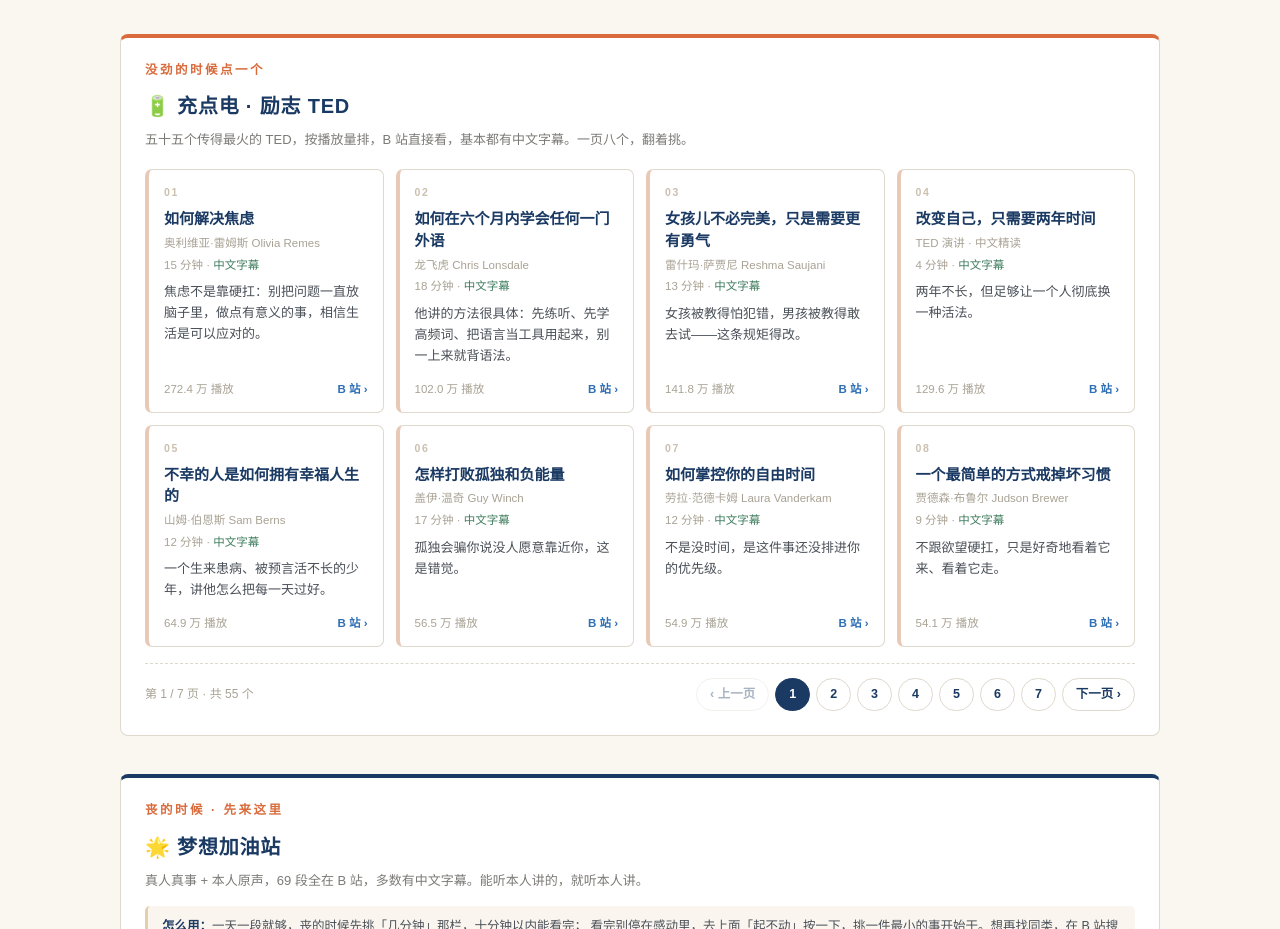
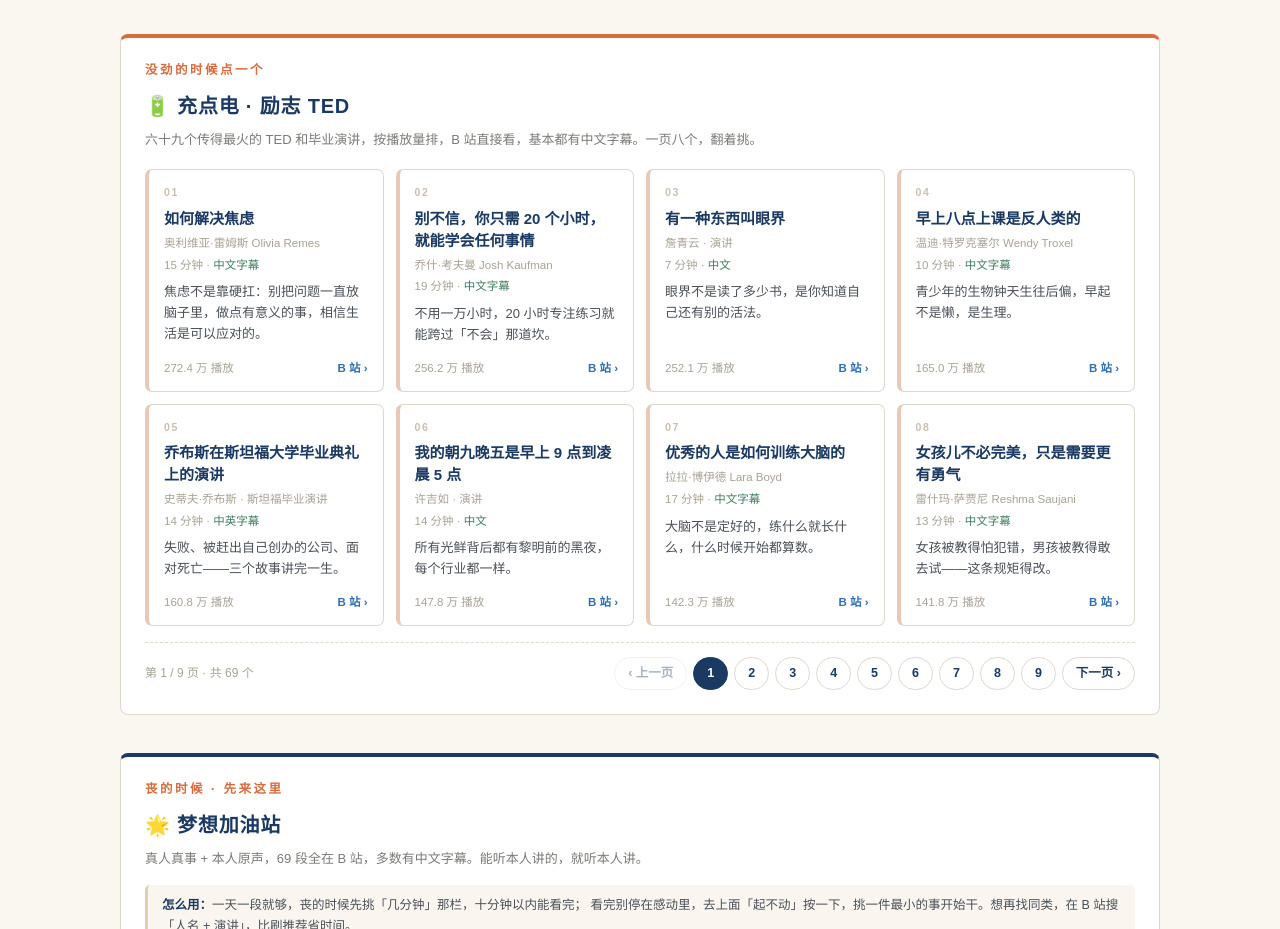
Before and after one commit to Mingyu92/team-plan, a plain HTML site: page home.html in a window 1280 px wide. Shown: the part 5120-6049 px from the top of the page. Drawn offline with Linux system fonts and the light colour scheme.

Commit message:
充点电：TED 从 55 段扩到 69 段，补乔布斯/詹青云/20小时/HeForShe 等 14 段（2026-11-20 核过 BV 与时长）

```diff
--- a/home.html
+++ b/home.html
@@ -1328,7 +1328,7 @@
       <div>
         <div class="kicker">没劲的时候点一个</div>
         <h2 id="tedTitle">🔋 充点电 · 励志 TED</h2>
-        <p>五十五个传得最火的 TED，按播放量排，B 站直接看，基本都有中文字幕。一页八个，翻着挑。</p>
+        <p>六十九个传得最火的 TED 和毕业演讲，按播放量排，B 站直接看，基本都有中文字幕。一页八个，翻着挑。</p>
       </div>
     </div>
     <div class="ted-grid" id="tedGrid"></div>
@@ -1694,14 +1694,40 @@
   var TED = [
 { t:'如何解决焦虑', by:'奥利维亚·雷姆斯 Olivia Remes', min:15, lang:'中文字幕', bv:'BV15b411L7M4', view:'272.4 万',
       why:'焦虑不是靠硬扛：别把问题一直放脑子里，做点有意义的事，相信生活是可以应对的。' },
+    { t:'别不信，你只需 20 个小时，就能学会任何事情', by:'乔什·考夫曼 Josh Kaufman', min:19, lang:'中文字幕', bv:'BV144411b7Uk', view:'256.2 万',
+      why:'不用一万小时，20 小时专注练习就能跨过「不会」那道坎。' },
+    { t:'有一种东西叫眼界', by:'詹青云 · 演讲', min:7, lang:'中文', bv:'BV16x411R7Rh', view:'252.1 万',
+      why:'眼界不是读了多少书，是你知道自己还有别的活法。' },
+    { t:'早上八点上课是反人类的', by:'温迪·特罗克塞尔 Wendy Troxel', min:10, lang:'中文字幕', bv:'BV1Wp4y1L7Pc', view:'165.0 万',
+      why:'青少年的生物钟天生往后偏，早起不是懒，是生理。' },
+    { t:'乔布斯在斯坦福大学毕业典礼上的演讲', by:'史蒂夫·乔布斯 · 斯坦福毕业演讲', min:14, lang:'中英字幕', bv:'BV1oW411h7Ea', view:'160.8 万',
+      why:'失败、被赶出自己创办的公司、面对死亡——三个故事讲完一生。' },
+    { t:'我的朝九晚五是早上 9 点到凌晨 5 点', by:'许吉如 · 演讲', min:14, lang:'中文', bv:'BV1Wt411J7nb', view:'147.8 万',
+      why:'所有光鲜背后都有黎明前的黑夜，每个行业都一样。' },
+    { t:'优秀的人是如何训练大脑的', by:'拉拉·博伊德 Lara Boyd', min:17, lang:'中文字幕', bv:'BV1iU4y1w7zP', view:'142.3 万',
+      why:'大脑不是定好的，练什么就长什么，什么时候开始都算数。' },
+{ t:'女孩儿不必完美，只是需要更有勇气', by:'雷什玛·萨贾尼 Reshma Saujani', min:13, lang:'中文字幕', bv:'BV1vW411q7AX', view:'141.8 万',
+      why:'女孩被教得怕犯错，男孩被教得敢去试——这条规矩得改。' },
+    { t:'你永远不会准备好', by:'励志短片', min:5, lang:'中文字幕', bv:'BV1ns411Y7Go', view:'132.4 万',
+      why:'等准备好再出发，就永远出发不了。' },
+{ t:'改变自己，只需要两年时间', by:'TED 演讲 · 中文精读', min:4, lang:'中文字幕', bv:'BV1m14y1h7Ah', view:'129.6 万',
+      why:'两年不长，但足够让一个人彻底换一种活法。' },
 { t:'如何在六个月内学会任何一门外语', by:'龙飞虎 Chris Lonsdale', min:18, lang:'中文字幕', bv:'BV1Hp421Q7E7', view:'102.0 万',
       why:'他讲的方法很具体：先练听、先学高频词、把语言当工具用起来，别一上来就背语法。' },
-    { t:'女孩儿不必完美，只是需要更有勇气', by:'雷什玛·萨贾尼 Reshma Saujani', min:13, lang:'中文字幕', bv:'BV1vW411q7AX', view:'141.8 万',
-      why:'女孩被教得怕犯错，男孩被教得敢去试——这条规矩得改。' },
-    { t:'改变自己，只需要两年时间', by:'TED 演讲 · 中文精读', min:4, lang:'中文字幕', bv:'BV1m14y1h7Ah', view:'129.6 万',
-      why:'两年不长，但足够让一个人彻底换一种活法。' },
+    { t:'致 91 岁的自己', by:'致 91 岁的双胞胎 · TEDx', min:14, lang:'中文字幕', bv:'BV1dX4y1b7YD', view:'94.6 万',
+      why:'两个普通女孩写给 91 岁自己的信，关于此刻敢不敢开始。' },
+    { t:'HeForShe：性别平等是所有人的事', by:'艾玛·沃特森 Emma Watson · 联合国演讲', min:16, lang:'中文字幕', bv:'BV1Ms411z73Y', view:'81.6 万',
+      why:'性别平等不是女人的事，是所有人一起的事。' },
+    { t:'不完美也敢向前的勇气', by:'毕语航 · TEDx', min:15, lang:'中文', bv:'BV1pb5x6JEHQ', view:'65.7 万',
+      why:'带着不完美也敢往前走，那才叫勇气。' },
 { t:'不幸的人是如何拥有幸福人生的', by:'山姆·伯恩斯 Sam Berns', min:12, lang:'中文字幕', bv:'BV1Cz411b7G1', view:'64.9 万',
       why:'一个生来患病、被预言活不长的少年，讲他怎么把每一天过好。' },
+    { t:'如何学会别把事都往心里去', by:'弗雷德里克·英博 Frederik Imbo', min:17, lang:'中文字幕', bv:'BV13G4y1x7S1', view:'63.6 万',
+      why:'别人针对你，多半不是因为你，是因为他自己。' },
+    { t:'如何摆脱萎靡不振的状态', by:'亚当·格兰特 Adam Grant', min:16, lang:'中文字幕', bv:'BV19H4y1w7Bn', view:'62.7 万',
+      why:'不是抑郁也不是懒，是「languishing」——先给生活一点掌控感。' },
+    { t:'提升自信的技巧', by:'伊万·约瑟夫 Ivan Joseph', min:13, lang:'中文字幕', bv:'BV1eE411o7UR', view:'60.0 万',
+      why:'自信不是天生的，是可以练的技能：重复、坚持、自己给自己打气。' },
 { t:'怎样打败孤独和负能量', by:'盖伊·温奇 Guy Winch', min:17, lang:'中文字幕', bv:'BV16h4y1g783', view:'56.5 万',
       why:'孤独会骗你说没人愿意靠近你，这是错觉。' },
 { t:'如何掌控你的自由时间', by:'劳拉·范德卡姆 Laura Vanderkam', min:12, lang:'中文字幕', bv:'BV1vx411e7Pg', view:'54.9 万',
@@ -1728,6 +1754,8 @@
       why:'真正为难我们的，常常不是生活，而是别人的眼光。' },
 { t:'社交时代的孤独', by:'雪莉·特克尔 Sherry Turkle', min:20, lang:'中文字幕', bv:'BV1US411w7uL', view:'17.6 万',
       why:'我们连得更紧，却比任何时候都孤独。' },
+    { t:'风雨哈佛路原型：我的故事', by:'莉兹·默里 Liz Murray · 演讲', min:12, lang:'中英字幕', bv:'BV14b411u7dq', view:'16.9 万',
+      why:'父母吸毒、流落街头，她用两年读完高中，走进哈佛。' },
 { t:'为什么女性领导者这么少', by:'谢丽尔·桑德伯格 Sheryl Sandberg', min:15, lang:'中文字幕', bv:'BV1KD4y1W7GZ', view:'16.0 万',
       why:'不是能力不够，是很多女性在机会来之前，就先把自己往后放了。' },
 { t:'人生有无限可能，为什么不去试试呢', by:'刘宪华 · TEDx 外滩', min:19, lang:'中文', bv:'BV1wP4y1T7h5', view:'15.7 万',
```
Lines whose indentation alone changed are shown as unchanged.
